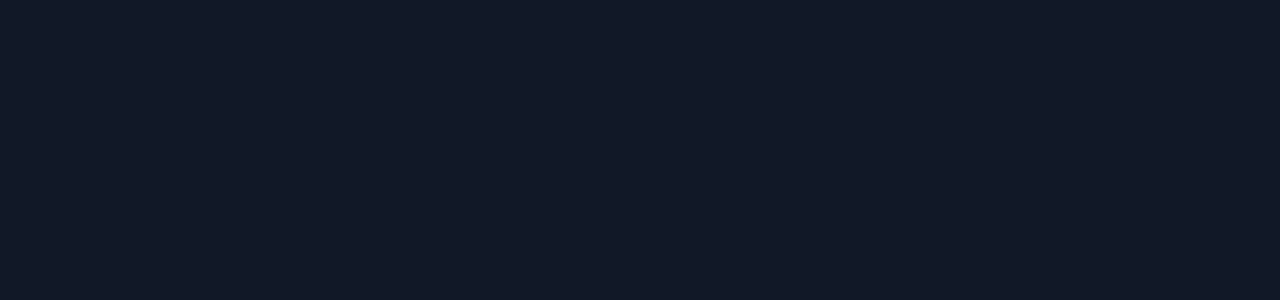
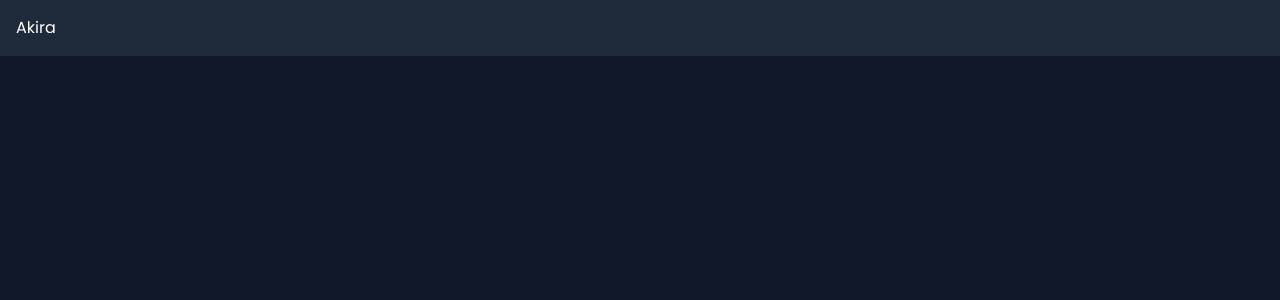
Before and after one commit to TorqueReborn/AkiraWeb, a React (Vite) app in the folder frontend/: page / in a window 1280 px wide. Both pictures are taken after a click on the button 640 px from the left and 452 px from the top of the page. Shown: the top 300 px of the page. Built offline with nearby package versions, Linux system fonts and the light colour scheme.

Commit message:
Navbar skeleton

```diff
--- a/frontend/src/App.tsx
+++ b/frontend/src/App.tsx
@@ -1,6 +1,7 @@
 import Cookies from 'js-cookie'
 import { useState } from "react";
 import Splash from "./splash/Splash"
+import Home from './pages/Home/Home';
 
 const App = () => {
   const [showSplash, setShowSplash] = useState(!Cookies.get('splashSeen'))
@@ -8,6 +9,7 @@ const App = () => {
   return (
     <div>
       {showSplash && <Splash setShowSplash={setShowSplash} />}
+      {!showSplash && <Home />}
     </div>
   )
 }
--- /dev/null
+++ b/frontend/src/components/Navbar/Navbar.tsx
@@ -0,0 +1,9 @@
+const Navbar = () => {
+    return (
+        <div className="p-4 flex bg-gray-800">
+            <h1 className="flex items-center">Akira</h1>
+        </div>
+    )
+}
+
+export default Navbar
--- /dev/null
+++ b/frontend/src/pages/Home/Home.tsx
@@ -0,0 +1,11 @@
+import Navbar from "../../components/Navbar/Navbar"
+
+const Home = () => {
+  return (
+    <div>
+      <Navbar/>
+    </div>
+  )
+}
+
+export default Home
```
